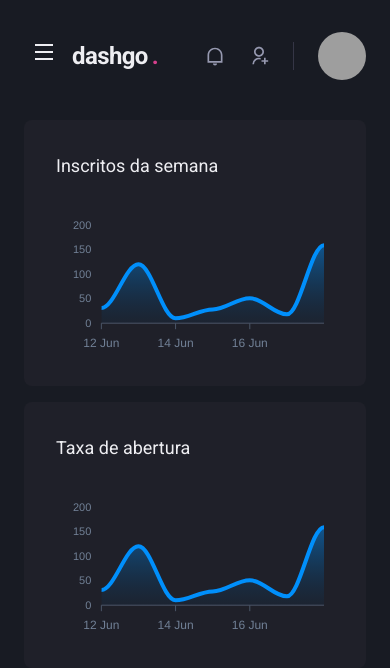
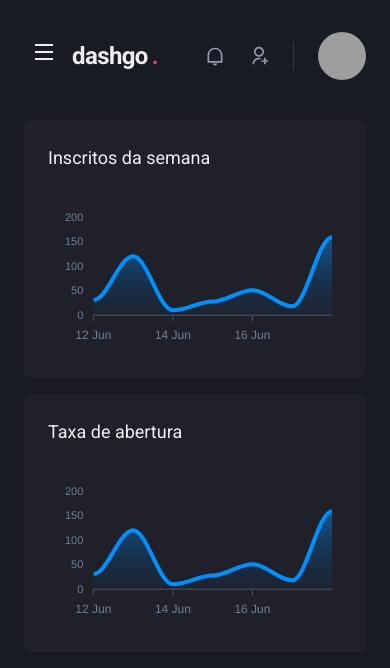
Before and after one commit to pedrohenriiz/dashgo-rocketseat, a Next.js app: page /dashboard in a window 390 px wide. Shown: the top 668 px of the page. Built offline with nearby package versions, Linux system fonts and the light colour scheme; grey boxes are pictures that could not be loaded.

Commit message:
Adds responsiveness to dashboard page

```diff
--- a/src/pages/dashboard.tsx
+++ b/src/pages/dashboard.tsx
@@ -77,14 +77,14 @@
           minChildWidth='320px'
           alignItems='flex-start'
         >
-          <Box p='8' bg='gray.800' borderRadius={8} pb='4'>
+          <Box p={['6', '8']} bg='gray.800' borderRadius={8} pb='4'>
             <Text fontSize='lg' mb='4'>
               Inscritos da semana
             </Text>
             <Chart type='area' height={160} options={options} series={series} />
           </Box>
 
-          <Box p='8' bg='gray.800' borderRadius={8} pb='4'>
+          <Box p={['6', '8']} bg='gray.800' borderRadius={8} pb='4'>
             <Text fontSize='lg' mb='4'>
               Taxa de abertura
             </Text>
```
